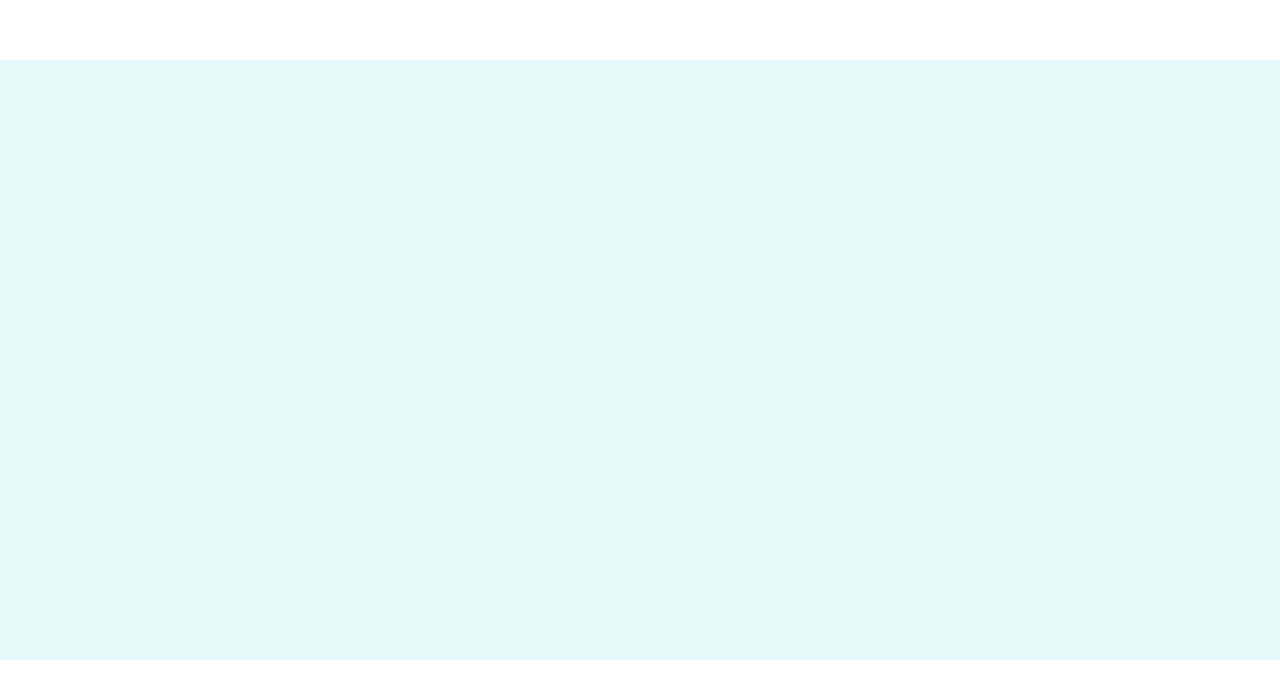
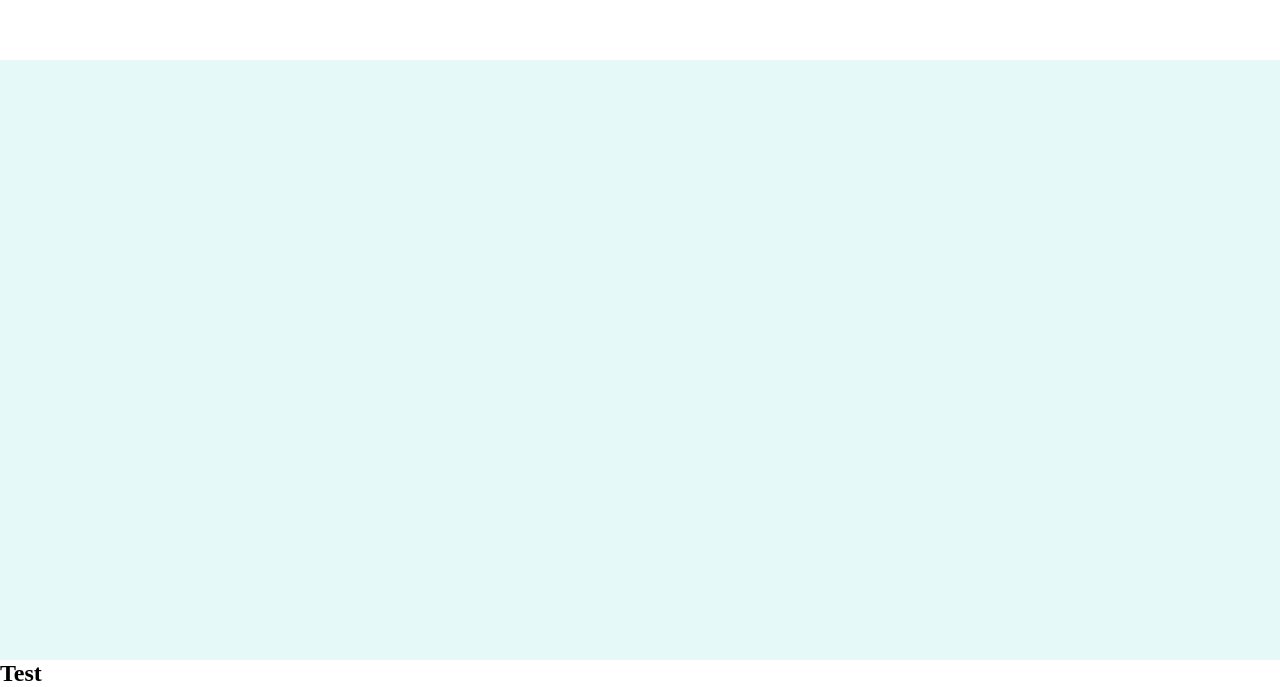
Before and after one commit to marwenbali/checkpoint-css-layout, a plain HTML site: page index.html in a window 1280 px wide. Shown: the part 978-1665 px from the top of the page. Before the commit the page ends 1638 px from the top, so only its background shows below. Drawn offline with Linux system fonts and the light colour scheme.

Commit message:
adding title

```diff
--- a/index.html
+++ b/index.html
@@ -119,6 +119,9 @@
 
 
   </section>
+  <section>
+    <h1>Test</h1>
+  </section>
  </main>
 </body>
 </html>
```
